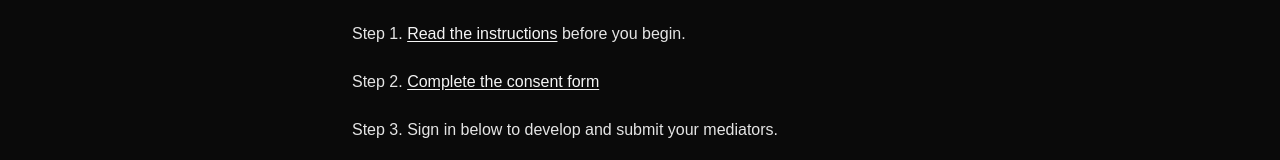
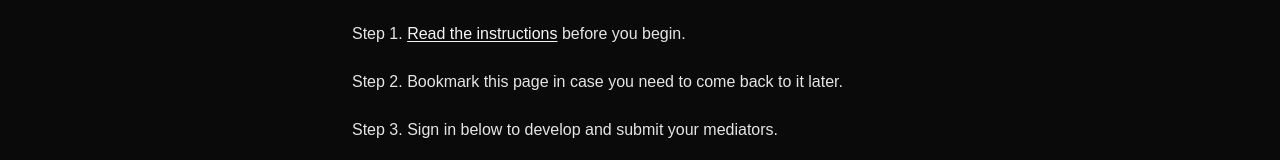
Before and after one commit to soaphia14/mediator-toolkit, a Next.js app: page /class in a window 1280 px wide. Shown: the part 178-338 px from the top of the page. Built offline with nearby package versions, Linux system fonts and the light colour scheme.

Commit message:
update landing page instructions for in-class experiment

```diff
--- a/app/class/page.tsx
+++ b/app/class/page.tsx
@@ -55,14 +55,7 @@ export default function LandingPage() {
 
           <p className="text-base text-neutral-200">
             Step 2.{' '}
-            <a
-              href={CONSENT_FORM_URL}
-              target="_blank"
-              rel="noopener noreferrer"
-              className="underline underline-offset-2 text-neutral-100 hover:text-white"
-            >
-              Complete the consent form
-            </a>{' '}
+              Bookmark this page in case you need to come back to it later.
           </p>
 
           <p className="text-base text-neutral-200">
```
